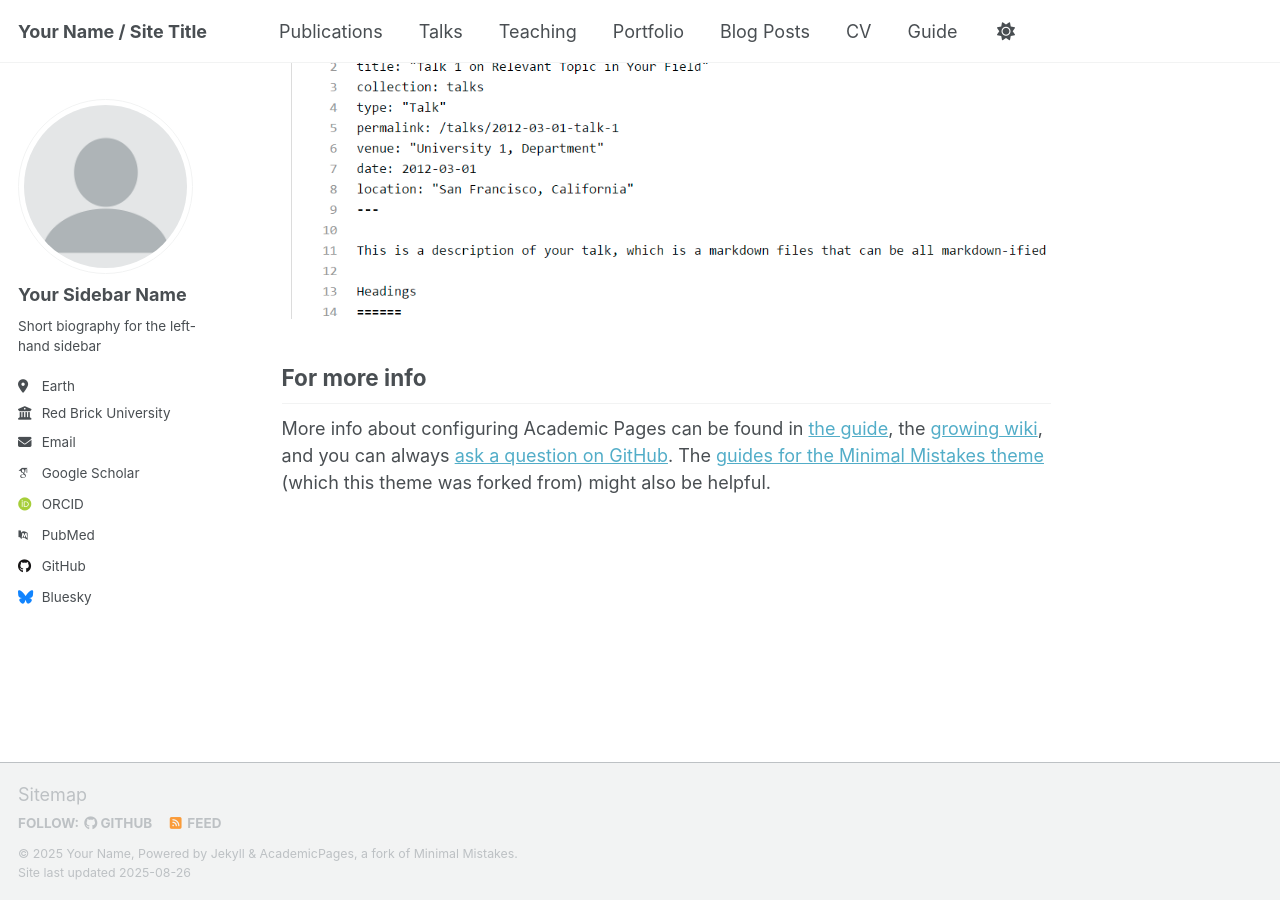
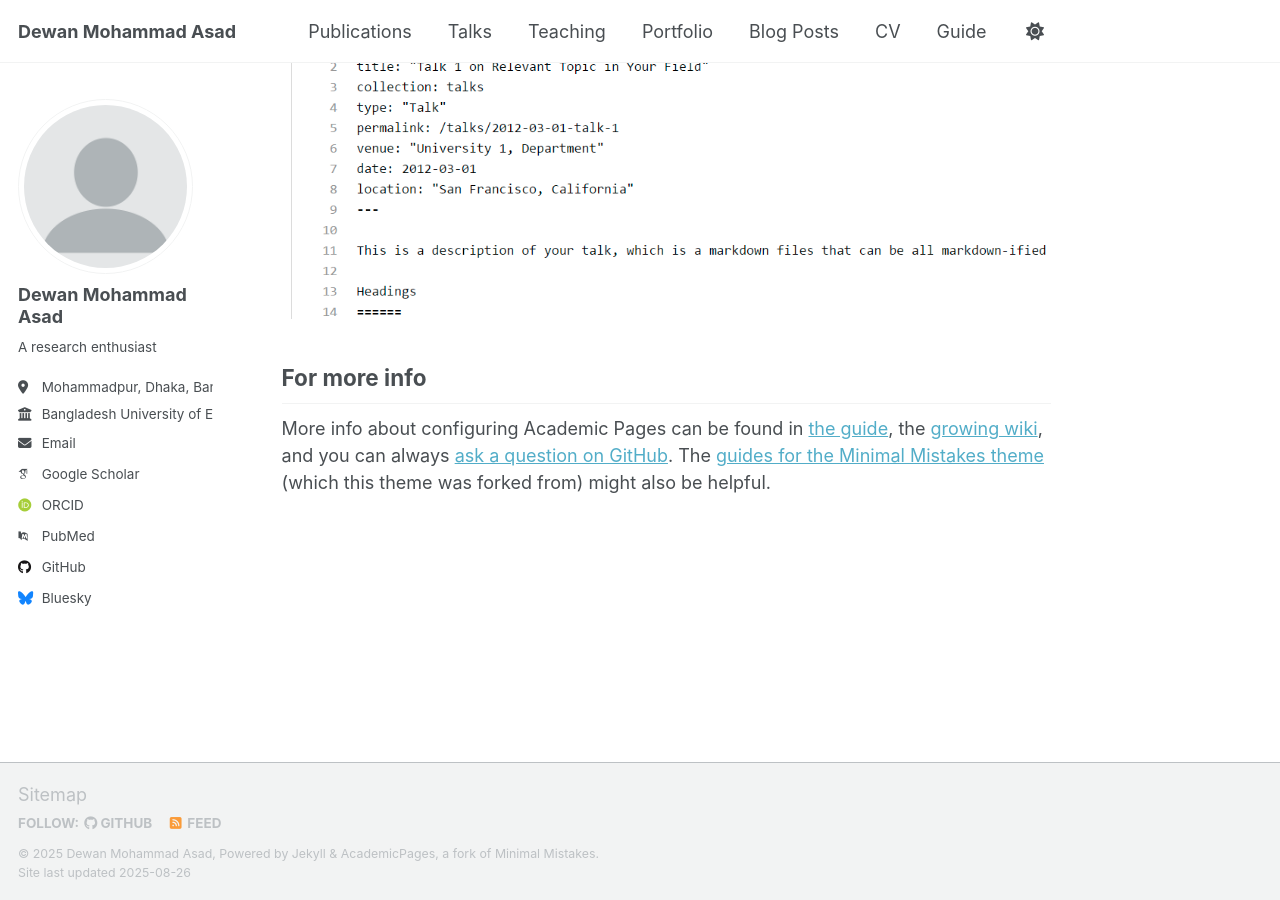
Before and after one commit to dewan-mohammad-asad-d1a/dewan-mohammad-asad-d1a.github.io, a Jekyll site: the page built from _pages/about.md, in a window 1280 px wide and 900 px high, scrolled down 2880 px. Built offline with Jekyll 4.4.1, drawn with Linux system fonts in a browser that asks for light colours; some web fonts are replaced; a script that is not in the unit is left out.

Commit message:
Update _config.yml
Name and title

```diff
--- a/_config.yml
+++ b/_config.yml
@@ -9,11 +9,11 @@
 # Basic Site Settings
 locale                   : "en-US"
 site_theme               : "default" # Currently available options are "default", "air"
-title                    : "Your Name / Site Title"
+title                    : "Dewan Mohammad Asad"
 title_separator          : "-"
-name                     : &name "Your Name"
-description              : &description "personal description"
-url                      : https://academicpages.github.io # the base hostname & protocol for your site e.g. "https://[your GitHub username].github.io" or if you already have some other page hosted on Github then use "https://[your GitHub username].github.io/[Your Repo Name]"
+name                     : &name "Dewan Mohammad Asad"
+description              : &description "personal description about Dewan Mohammad Asad"
+url                      : https://dewan-mohammad-asad-d1a.github.io # the base hostname & protocol for your site e.g. "https://[your GitHub username].github.io" or if you already have some other page hosted on Github then use "https://[your GitHub username].github.io/[Your Repo Name]"
 baseurl                  : "" # the subpath of your site, e.g. "/blog"
 repository               : "academicpages/academicpages.github.io"
 
@@ -23,13 +23,13 @@ repository               : "academicpages/academicpages.github.io"
 author:
   # Biographic information
   avatar           : "profile.png"
-  name             : "Your Sidebar Name"
+  name             : "Dewan Mohammad Asad"
   pronouns         : # example: "she/her"
-  bio              : "Short biography for the left-hand sidebar"
-  location         : "Earth"
-  employer         : "Red Brick University"
+  bio              : "A research enthusiast"
+  location         : "Mohammadpur, Dhaka, Bangladesh"
+  employer         : "Bangladesh University of Engineering & Technology"
   uri              : # URL
-  email            : "none@example.org"
+  email            : "d1adewanasad@gmail.com"
 
   # Academic websites
   academia         : # URL
```
